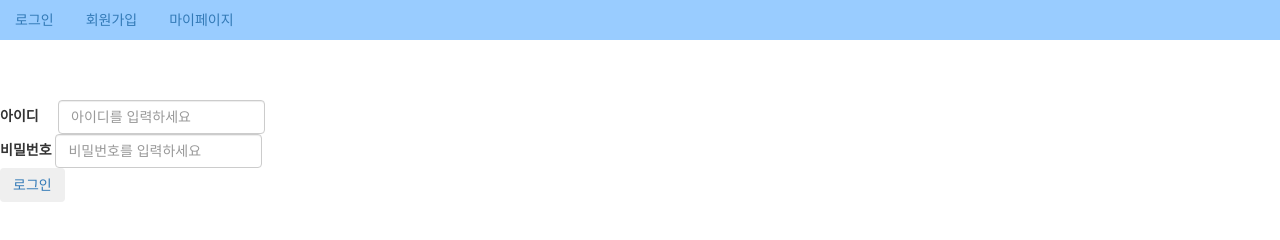
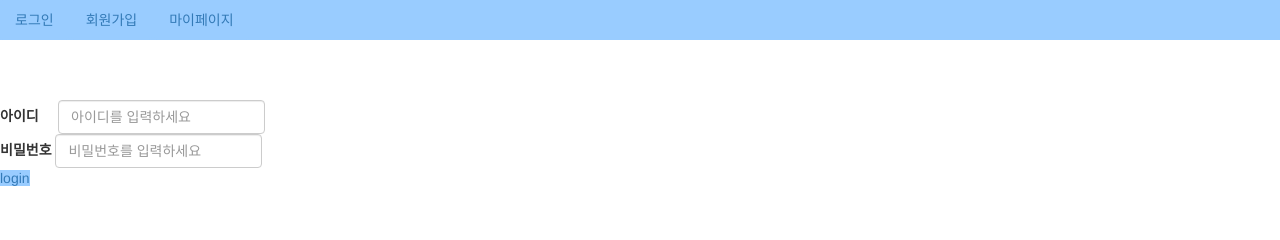
Before and after one commit to minnnjiii/windowsixsix, a plain HTML site: page index.html in a window 1280 px wide. Drawn offline with nearby package versions, Linux system fonts and the light colour scheme.

Commit message:
Update index.html

```diff
--- a/index.html
+++ b/index.html
@@ -1,7 +1,7 @@
 <!DOCTYPE html>
 <html>
     <head>
-        <title> window6 login page </title>
+        <title> login page </title>
         <meta name="viewport" content="width=device-width, initial-scale=1">
         <link rel="stylesheet" href="https://maxcdn.bootstrapcdn.com/bootstrap/3.3.2/css/bootstrap.min.css">
         <link rel="stylesheet" href="https://maxcdn.bootstrapcdn.com/bootstrap/3.3.2/css/bootstrap-theme.min.css">
@@ -9,6 +9,11 @@
     <style>
         ul{
             background-color:  #99ccff;
+        }
+
+        a{
+            background-color :  #99ccff;
+            font-size: 50;
         }
     </style>
 
@@ -40,7 +45,7 @@
 
 
         <a href = "http://172.20.10.2/">
-            <button type="submit" class="btn btn-outline-secondary">로그인</button>
+           login
         </a>
 
     </form>
```
